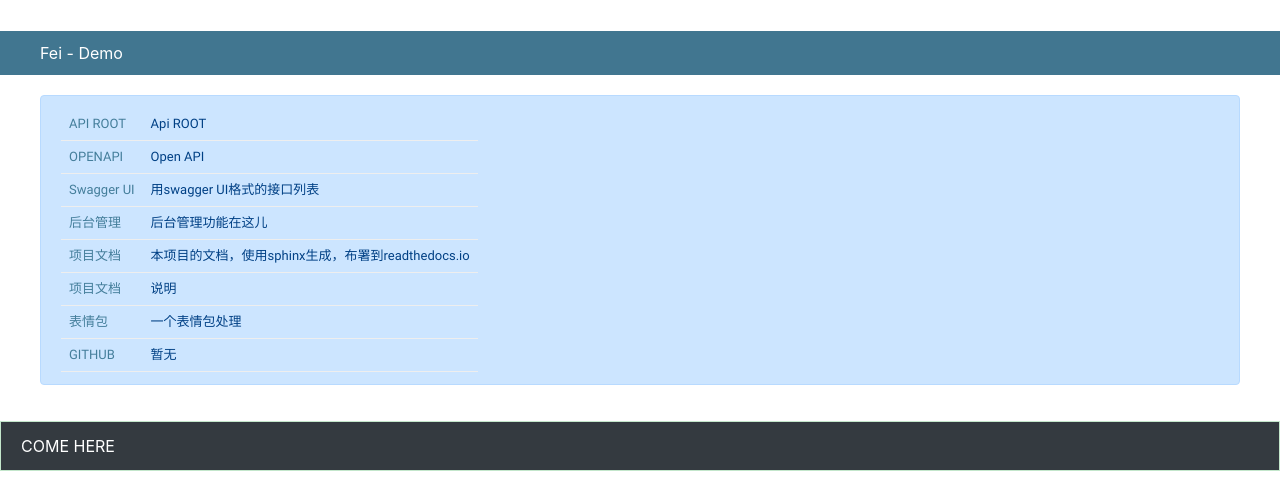
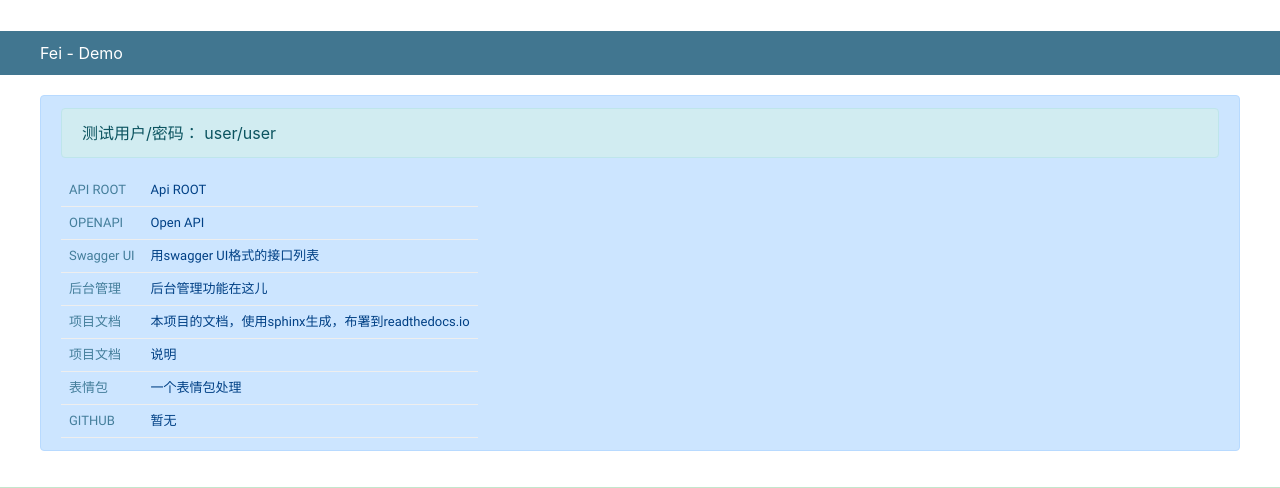
Before and after one commit to colingong/fei, a Django app: template fei/app_drf/templates/site_root.html in a window 1280 px wide. Shown: the part 35-523 px from the top of the page. Run offline with Django 3.2, Linux system fonts and the light colour scheme; the template is opened without the code that fills it, so the values that code supplies are empty; some libraries are stand-ins or nearby versions.

Commit message:
update test user/pass to site_root.html

```diff
--- a/fei/app_drf/templates/site_root.html
+++ b/fei/app_drf/templates/site_root.html
@@ -2,7 +2,7 @@
 
 {% block content %}
 <div class="alert alert-primary">
-
+    <div class="alert alert-info">测试用户/密码： user/user</div>
     <table>
 
         <tr><td>
```
